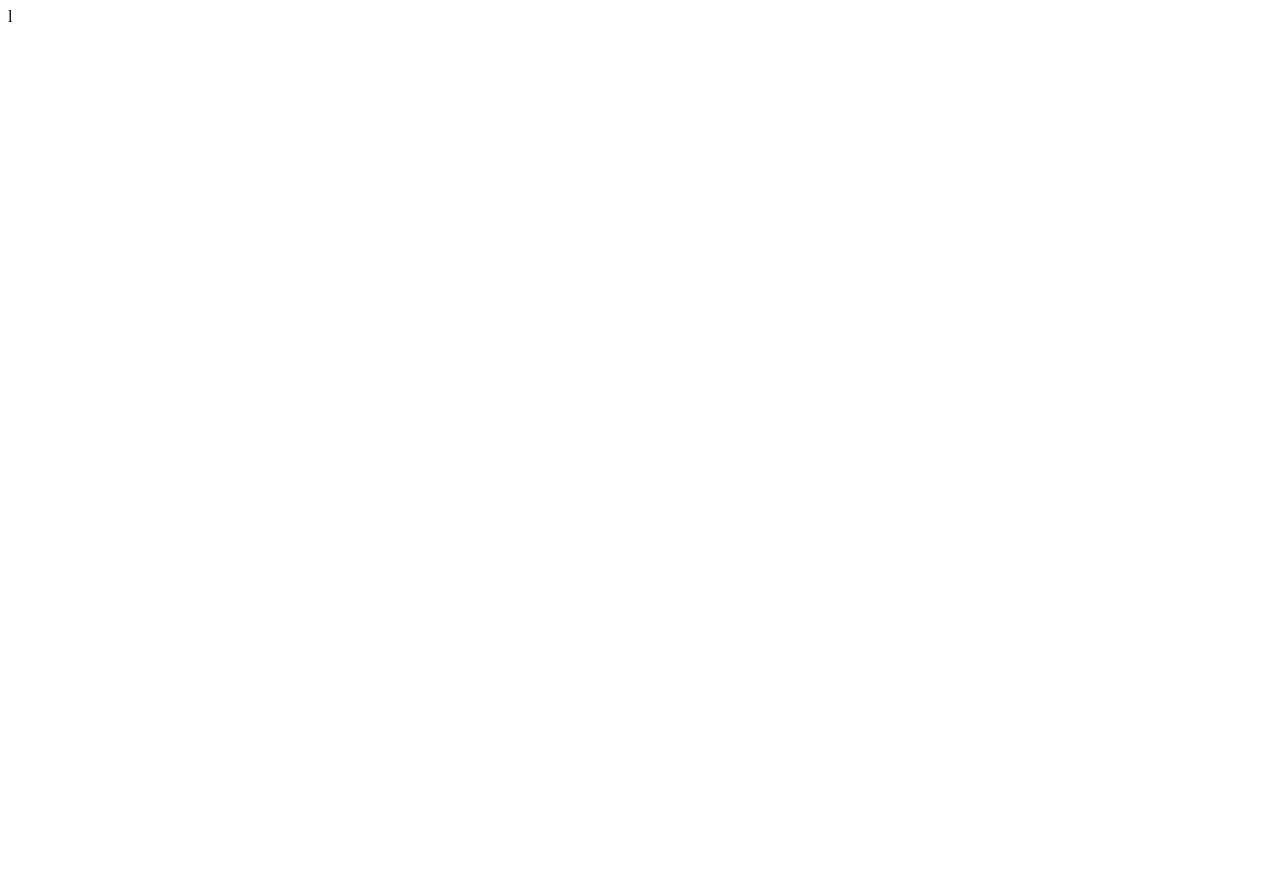
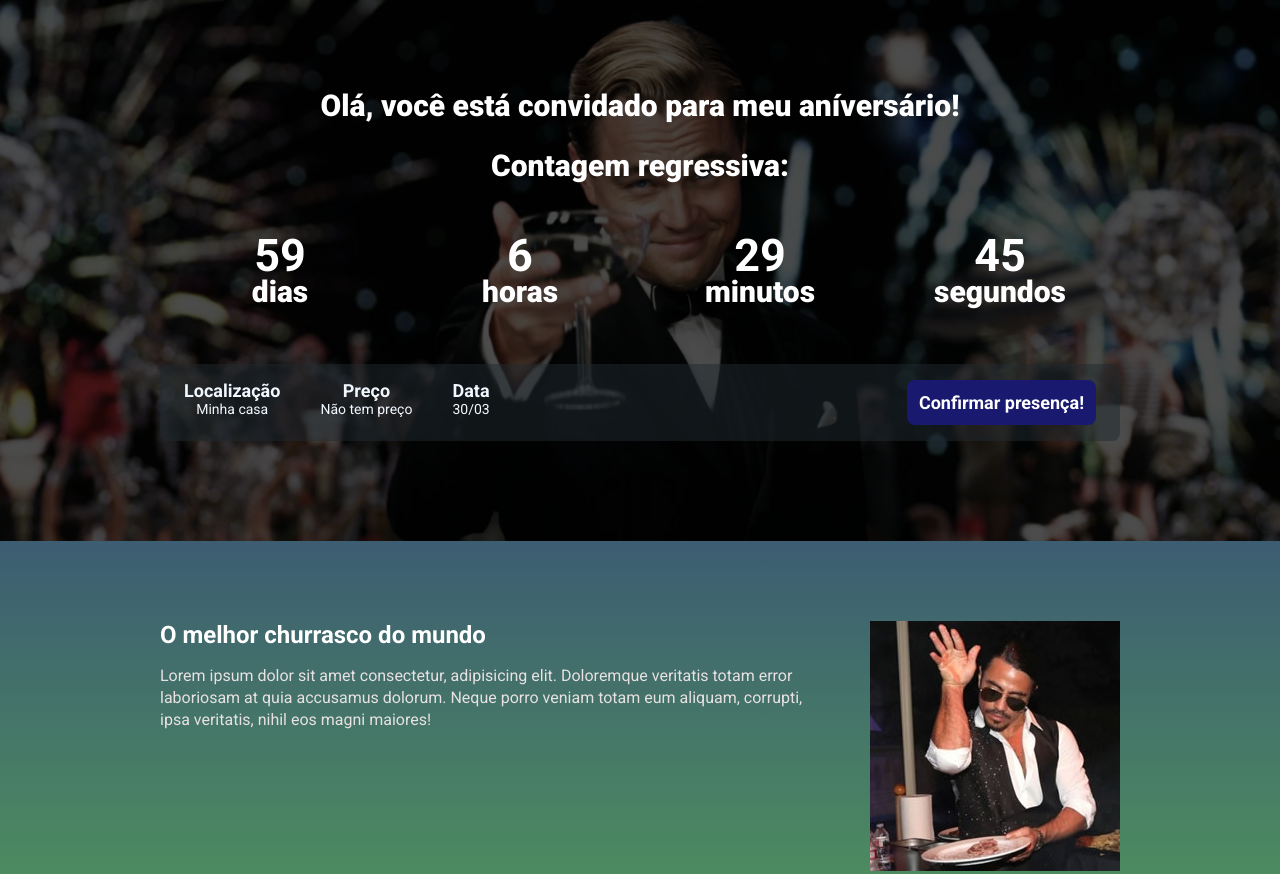
Before and after one commit to renan-fs-sousa/modulo22_projeto_contagem_aniversario, a website built with Parcel: page src/index.html in a window 1280 px wide. Shown: the top 874 px of the page. Before the commit the page ends 800 px from the top, so only its background shows below. Built offline with nearby package versions, Linux system fonts and the light colour scheme.

Commit message:
finalizando layout

```diff
--- a/package.json
+++ b/package.json
@@ -2,9 +2,9 @@
   "name": "modulo22_projeto_contagem_aniversario",
   "version": "1.0.0",
   "description": "",
-  "main": "index.js",
   "scripts": {
     "dev": "parcel src/index.html src/styles/main.scss src/scripts/main.js",
+    "build": "parcel src/index.html",
     "test": "echo \"Error: no test specified\" && exit 1"
   },
   "author": "",
--- a/src/index.html
+++ b/src/index.html
@@ -3,13 +3,85 @@
 <head>
     <meta charset="UTF-8">
     <meta name="viewport" content="width=device-width, initial-scale=1.0">
-    <title>Document</title>
+    <title>Atividade - Aniversário</title>
+    <link rel="preconnect" href="https://fonts.googleapis.com">
+    <link rel="preconnect" href="https://fonts.gstatic.com" crossorigin>
+    <link href="https://fonts.googleapis.com/css2?family=Roboto:wght@400;700;900&display=swap" rel="stylesheet">
+    <link rel="stylesheet" href="https://unpkg.com/aos@next/dist/aos.css" />
     <link rel="stylesheet" href="./styles/main.scss">
 </head>
 <body>
-    <div class="container">
-
-    </div>
+    <header class="hero">
+        <div class="container">
+            <h1 class="hero__text">Olá, você está convidado para meu aníversário!</h1>
+            <p class="hero__text">
+                Contagem regressiva:
+                <span id="contador" class="container__contador">
+                </span>
+            </p>
+            <div class="infos-bar">
+                <ul class="infos-bar__infos">
+                    <li class="infos-bar__infos__item">
+                        <b>Localização</b>
+                        Minha casa
+                    </li>
+                    <li class="infos-bar__infos__item">
+                        <b>Preço</b>
+                        Não tem preço
+                    </li>
+                    <li class="infos-bar__infos__item">
+                        <b>Data</b>
+                        30/03
+                    </li>
+                </ul>
+                <a class="button button--primary" href="#">
+                    Confirmar presença!
+                </a>
+            </div>
+        </div>
+    </header>
+    <section class="party party--churrasco">
+        <div class="container" data-aos="fade-right">
+            <div class="party__details">
+                <h2 class="party__details__title">O melhor churrasco do mundo</h2>
+                <p class="party__details__description">
+                    Lorem ipsum dolor sit amet consectetur, adipisicing elit. Doloremque veritatis totam error laboriosam at quia accusamus dolorum. Neque porro veniam totam eum aliquam, corrupti, ipsa veritatis, nihil eos magni maiores!
+                </p>
+            </div>
+            <img class="party__image" src="./images/churrasco.jpg" alt="Churrasco">
+        </div>
+    </section>
+    <section class="party party--show party--image-left">
+        <div class="container" data-aos="fade-left">
+            <div class="party__details">
+                <h2 class="party__details__title">Show ao vivo com melhor cantor da atualidade</h2>
+                <p class="party__details__description">
+                    Lorem ipsum dolor sit amet consectetur adipisicing elit. Dignissimos cupiditate velit magni. Rerum excepturi numquam velit! Repellendus in porro iusto, nihil facilis, voluptas, culpa minus itaque quod saepe voluptate sit?
+                </p>
+            </div>
+            <img class="party__image" src="./images/show.jpg" alt="Show">
+        </div>
+    </section>
+    <section class="party party--influencer">
+        <div class="container" data-aos="fade-right">
+            <div class="party__details">
+                <h2 class="party__details__title">Influencers para agitar a galera</h2>
+                <p class="party__details__description">
+                    Lorem ipsum dolor sit amet consectetur adipisicing elit. Ipsam, cumque blanditiis accusantium eaque possimus saepe quos aliquid! Deleniti nobis cumque recusandae delectus nam quod, similique expedita deserunt? Consectetur, nulla cumque?
+                </p>
+            </div>
+            <img class="party__image" src="./images/neto.jpg" alt="Influencer">
+        </div>
+    </section>
+    <footer>
+        <div>
+            <p>
+                &copy; By - Renan Sousa
+            </p>
+        </div>
+    </footer>
+    <script src="https://unpkg.com/aos@next/dist/aos.js"></script>
     <script src="./scripts/main.js"></script>
 </body>
-</html>l
+
+</html>
--- a/src/scripts/main.js
+++ b/src/scripts/main.js
@@ -0,0 +1,53 @@
+AOS.init();
+
+let anoNiverStart = new Date();
+anoNiverStart = anoNiverStart.getFullYear();
+
+const contaAsHoras = function() {
+    setInterval(function() {
+    let dataNiver = new Date(`Mar 30, ${anoNiverStart}  00:00:00`);
+
+    const timeStampDoNiver = dataNiver.getTime();
+    const agora = new Date();
+    const timeStampAtual = agora.getTime();
+
+    const distanciaAteONiver = timeStampDoNiver - timeStampAtual;
+
+    const diaEmMs = 1000 * 60 * 60 * 24;
+    const horaEmMs = 1000 * 60 * 60;
+    const minutoEmMs = 1000 * 60;
+
+    const diasAteONiver = Math.floor(distanciaAteONiver / diaEmMs);
+    const horasAteONiver = Math.floor((distanciaAteONiver % diaEmMs) / horaEmMs);
+    const minutosAteONiver = Math.floor((distanciaAteONiver % horaEmMs) / minutoEmMs);
+    const segundosAteONiver = Math.floor((distanciaAteONiver % minutoEmMs) / 1000);
+
+    if (distanciaAteONiver < 0) {
+        clearInterval(contaAsHoras);
+        anoNiverStart += 1;
+        contaAsHoras();
+    }
+    else {
+        document.getElementById('contador').innerHTML = `
+        <ul class="container__contador__item">
+        <li>
+        <h2>${diasAteONiver}</h2>
+        <span>dias
+        </li>
+        <li>
+        <h2>${horasAteONiver}</h2>
+        <span>horas</span>
+        </li>
+        <li>
+        <h2>${minutosAteONiver}</h2>
+        <span>minutos</span>
+        </li>
+        <li>
+        <h2>${segundosAteONiver} </h2>
+        <span>segundos</span>
+        </li>`;
+    }
+
+}, 1000);};
+
+contaAsHoras();
--- /dev/null
+++ b/src/styles/_footer.scss
@@ -0,0 +1,14 @@
+@use 'variables';
+
+footer{
+    background-color: rgba(variables.$corOverlay, .8);
+
+    p {
+        color: variables.$corDeTexto;
+        display: flex;
+        justify-content: center;
+        text-align: center;
+        padding: 15px 0;
+        font-size: 12px;
+    }
+}
--- /dev/null
+++ b/src/styles/_hero.scss
@@ -0,0 +1,73 @@
+@use './variables';
+
+.hero {
+    padding-top: 64px;
+    padding-bottom: 100px;
+    background-image: url(../images/gatsby.png);
+    background-position: center;
+    background-repeat: no-repeat;
+    background-size: cover;
+    position: relative;
+
+    .container {
+        position: relative;
+        text-align: center;
+
+    }
+
+    &::before {
+        position: absolute;
+        top: 0;
+        left: 0;
+        width: 100%;
+        height: 100%;
+        background-color: variables.$corOverlay;
+        content: '';
+        opacity: .7;
+    }
+
+    &__text {
+        margin-top: 24px;
+        font-size: 30px;
+        line-height: 36px;
+        font-weight: 800;
+        text-align: center;
+
+        .container__contador {
+
+            &__item {
+
+                display: grid;
+                grid-template-columns: repeat(4, 1fr);
+                max-width: 100%;
+                text-align: center;
+                margin-top: 54px;
+                margin-bottom: 18px;
+
+                @media (max-width: 640px) {
+
+                    & {
+                        grid-template-columns: repeat(1, 1fr);
+                    }
+                }
+
+                li {
+                    display: grid;
+                    margin-bottom: 36px;
+                }
+            }
+        }
+    }
+
+    @media (max-width: 640px) {
+        padding: 40px 0;
+
+        &__text {
+            font-size: 22px;
+            line-height: 24px;
+            margin: 24px 0;
+        }
+
+    }
+
+}
--- /dev/null
+++ b/src/styles/_party.scss
@@ -0,0 +1,63 @@
+@use 'variables';
+
+.party {
+    padding: 80px 0;
+
+    &--churrasco {
+        background-image: linear-gradient(variables.$gradiente1,variables.$gradiente2);
+    }
+
+    &--show {
+        background-image: linear-gradient(variables.$gradiente2,variables.$gradiente3);
+    }
+
+    &--influencer {
+        background-image: linear-gradient(variables.$gradiente3,variables.$gradiente4);
+    }
+
+    &--image-left {
+        .container {
+            flex-direction: row-reverse;
+        }
+    }
+
+    .container{
+        display: flex;
+        gap: 40px;
+    }
+
+    &__image {
+        max-width: 360px;
+    }
+
+    &__details {
+        &__title {
+            font-size: 24px;
+            font-weight: bold;
+            margin-bottom: 16px;
+        }
+
+        &__description {
+            line-height: 22px;
+            color: variables.$corDeTextoSecundario;
+        }
+
+    }
+
+    @media (max-width: 640px){
+
+        .container {
+            display: block;
+            text-align: center;
+        }
+
+        &__image {
+            width: 100%;
+            justify-content: center;
+        }
+
+        &__details {
+            margin-bottom: 16px;
+        }
+    }
+}
--- /dev/null
+++ b/src/styles/_variables.scss
@@ -0,0 +1,10 @@
+$corDeTexto: #F0F8FF;
+$corDeTextoSecundario: #e7e1e1;
+$corDoBotao: #191970;
+$corDeFundoInfo: #202b31;
+$corOverlay: #000;
+
+$gradiente1: #3c5d72;
+$gradiente2: #50955c;
+$gradiente3: #4542ff;
+$gradiente4: #050425;
--- /dev/null
+++ b/src/styles/components/_buttons.scss
@@ -0,0 +1,32 @@
+@use '../variables';
+
+.button {
+    padding: 12px;
+    font-size: 18px;
+    font-weight: bold;
+    border-radius: 8px;
+    text-decoration: none;
+    text-align: center;
+    white-space: nowrap;
+
+    &--primary {
+        color: #fff;
+        background-color: variables.$corDoBotao;
+    }
+
+    &:hover {
+        color: #fff;
+        background-color: lighten(variables.$corDoBotao, 20%);
+    }
+
+    @media (max-width: 1024px){
+        display: flex;
+        align-items: center;
+    }
+
+    @media (max-width: 640px){
+        display: block;
+        width: 100%;
+        align-items: center;
+    }
+}
--- /dev/null
+++ b/src/styles/components/_infos_bar.scss
@@ -0,0 +1,44 @@
+@use '../variables';
+
+.infos-bar {
+    padding: 16px 24px;
+    background-color: rgba(variables.$corDeFundoInfo, .5);
+    display: flex;
+    justify-content: space-between;
+    border-radius: 8px;
+
+    &__infos {
+        display: flex;
+        gap: 40px;
+
+        &__item {
+            font-size: 14px;
+            color: variables.$corDeTexto;
+
+            b {
+                font-size: 18px;
+                display: block;
+                color: variables.$corDeTexto;
+            }
+        }
+    }
+
+    @media (max-width: 1024px) {
+
+        &__infos {
+            gap: 16px;
+        }
+    }
+
+    @media (max-width: 640px) {
+        display: block;
+
+        &__infos {
+            display: block;
+
+            &__item {
+                margin-bottom: 24px;
+            }
+        }
+    }
+}
--- a/src/styles/main.scss
+++ b/src/styles/main.scss
@@ -0,0 +1,22 @@
+@use 'reset';
+@use 'variables';
+@use 'hero';
+@use './components/infos_bar';
+@use './components/buttons';
+@use 'party';
+@use 'footer';
+
+
+.container {
+    max-width: 960px;
+    width: 100%;
+    margin: 0 auto;
+
+    @media (max-width: 1024px) {
+        max-width: 90%;
+    }
+
+    @media (max-width: 640px) {
+        max-width: 80%;
+    }
+}
--- /dev/null
+++ b/src/styles/reset.scss
@@ -0,0 +1,8 @@
+* {
+    margin: 0;
+    padding: 0;
+    box-sizing: border-box;
+    font-family: 'Roboto', sans-serif;
+    list-style: none;
+    color: #fff;
+}
```
Also changed, not shown: src/images/churrasco.jpg (added), src/images/gatsby.png (added), src/images/neto.jpg (added), src/images/show.jpg (added).
